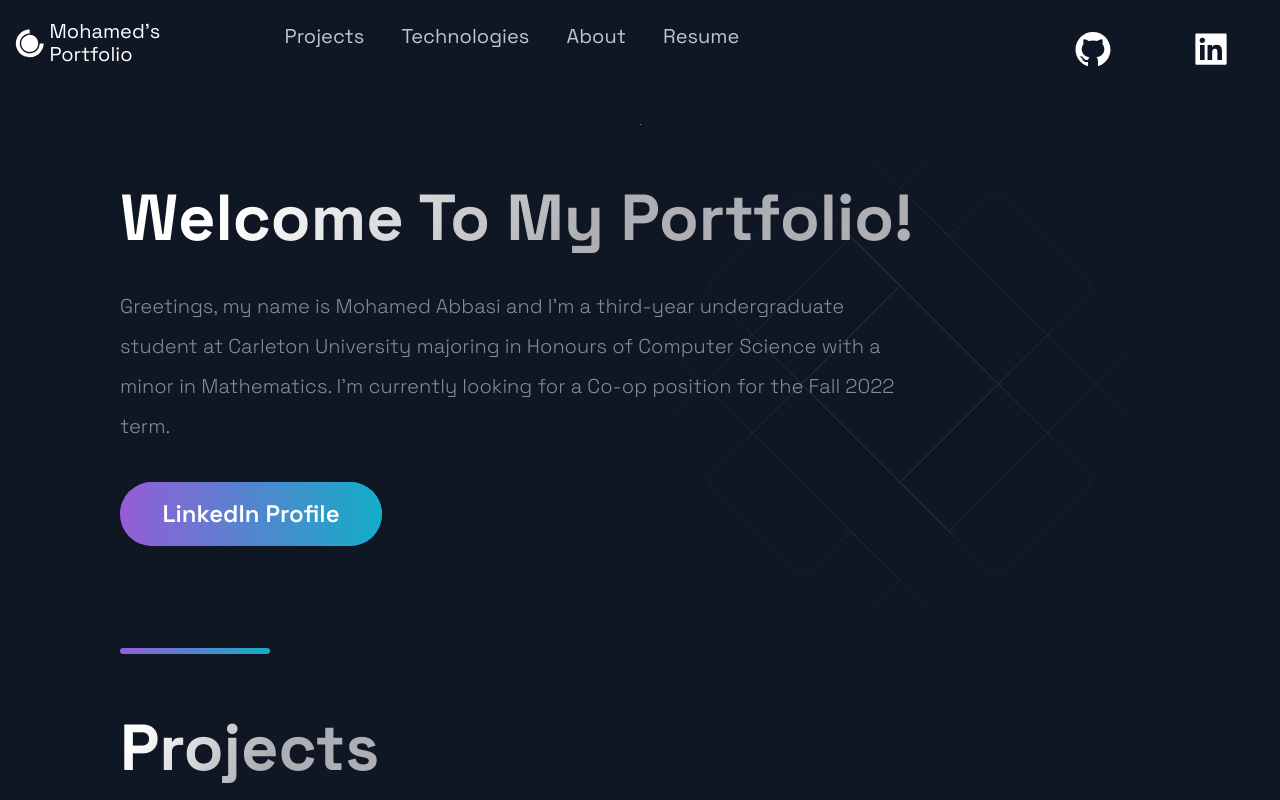
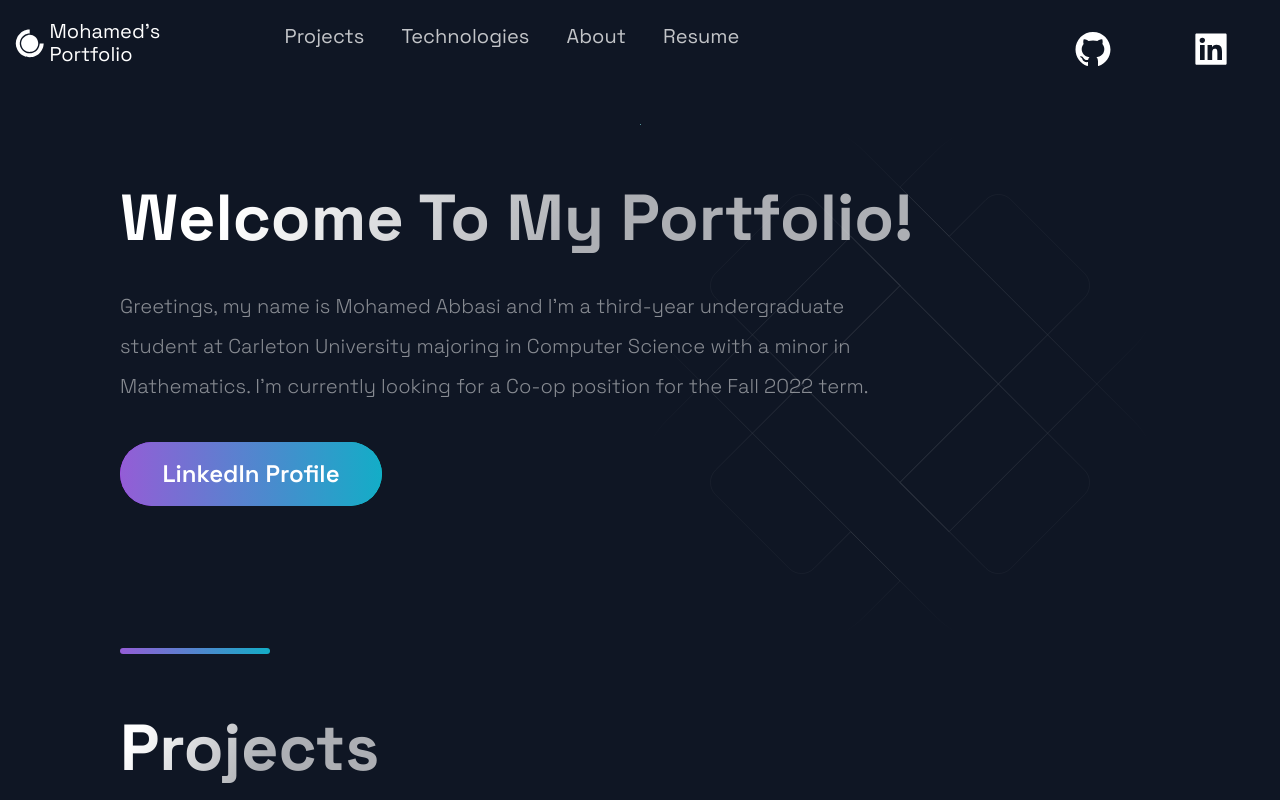
Before and after one commit to mohamedabbasi/portfolio, a Next.js app: page / in a window 1280 px wide. Shown: the top 800 px of the page. Built offline with nearby package versions, Linux system fonts and the light colour scheme.

Commit message:
Updated Hero

```diff
--- a/src/components/Hero/Hero.js
+++ b/src/components/Hero/Hero.js
@@ -12,7 +12,7 @@ const Hero = () => (
           Welcome To My Portfolio!
         </SectionTitle>
         <SectionText>
-          Greetings, my name is Mohamed Abbasi and I'm a third-year undergraduate student at Carleton University majoring in Honours of Computer Science with a minor in Mathematics. I'm currently looking for a Co-op position for the Fall 2022 term.
+          Greetings, my name is Mohamed Abbasi and I'm a third-year undergraduate student at Carleton University majoring in Computer Science with a minor in Mathematics. I'm currently looking for a Co-op position for the Fall 2022 term.
         </SectionText>
         <Button onClick={() => window.location = "https://www.linkedin.com/in/mohamed-abbasi/"}>LinkedIn Profile</Button>
       </LeftSection>
```
